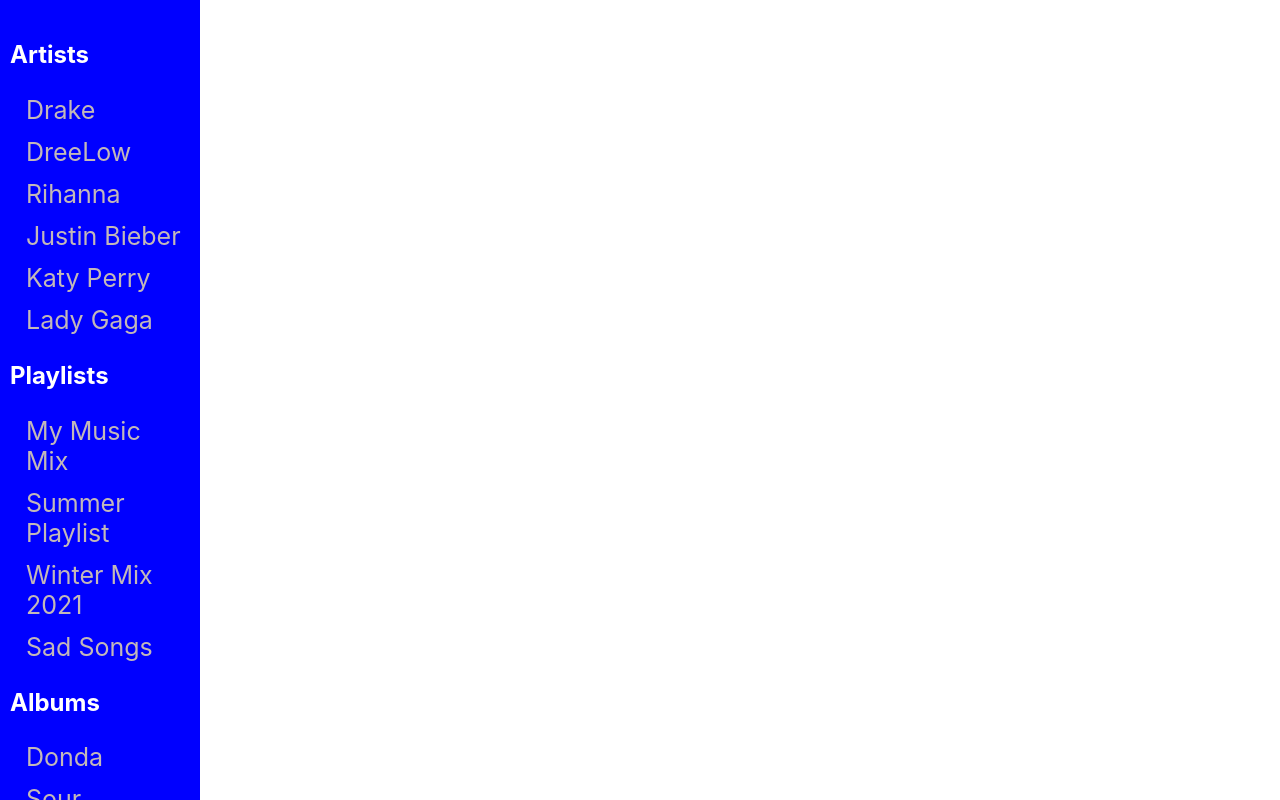
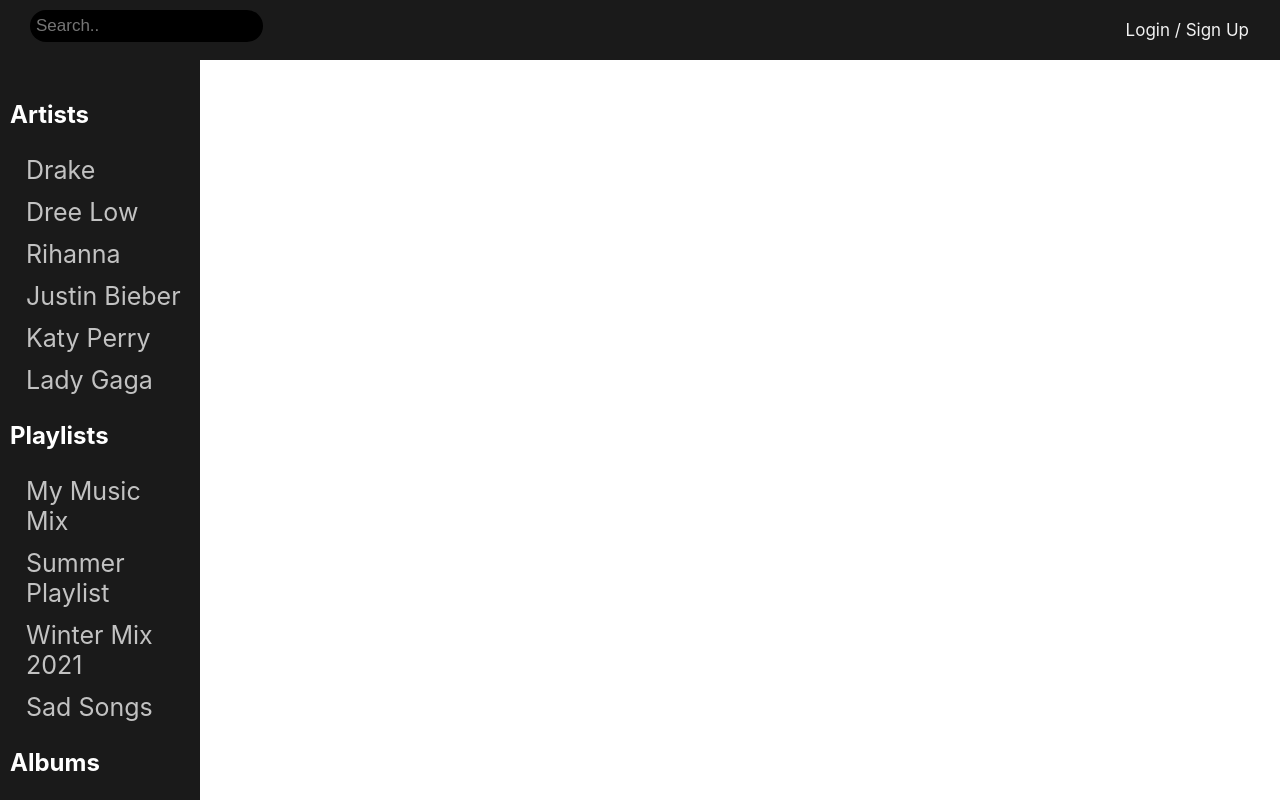
Before and after one commit to Adde-h/DH2642-Project, a React (Create React App) app: page / in a window 1280 px wide. Built offline with nearby package versions, Linux system fonts and the light colour scheme.

Commit message:
Navbar initialized
Co-Authored-By: Danielmebrahtu <79120174+Danielmebrahtu@users.noreply.github.com>

```diff
--- a/src/App.js
+++ b/src/App.js
@@ -2,11 +2,12 @@
 import "../src/styles/App.css";
 import "../src/styles/home.css";
 import SidebarView from "../src/views/SidebarView.js";
+import NavbarView from "./views/NavbarView";
 
 function App() {
 	const artists = [
 		"Drake",
-		"DreeLow",
+		"Dree Low",
 		"Rihanna",
 		"Justin Bieber",
 		"Katy Perry",
@@ -23,7 +24,11 @@
 	const albums = ["Donda", "Sour", "After Hours", "Flawless"];
 
 	return (
+
 		<div className="container">
+    	<div class="navbar">
+        <NavbarView/>
+      </div>
 			<div class="content">
 				<SidebarView artists={artists} playlists={playlists} albums={albums} />
 			</div>
--- a/src/styles/home.css
+++ b/src/styles/home.css
@@ -6,11 +6,12 @@
 	background-color: orange;
   margin: 0;
   color: white;
-
+	overflow-x: hidden; /* Disable horizontal scroll */
 }
 
 .navbar {
-  background-color: green;
+  /*background-color: green;*/
+  background-color: #1a1a1a;
   overflow: hidden;
   width: 100%;
   padding: 0 20px;
@@ -26,7 +27,7 @@
   float: left;
   color: #f2f2f2;
   text-align: center;
-  padding: 14px 16px;
+  padding: 20px 16px;
   text-decoration: none;
   font-size: 17px;
 }
@@ -50,11 +51,15 @@
   border-radius: 20px;
   font-size: 17px;
   float: left;
-  margin-top: 6px;
+  margin-top: 10px;
   background-color: black;
+  color: white;
 }
 
-
+.profile{
+  float: right;
+  margin-right: 25px;
+}
 
 .content {
 	width: 100%;
@@ -71,7 +76,8 @@
   position: fixed; /* Fixed Sidebar (stay in place on scroll) */
 	overflow-x: hidden; /* Disable horizontal scroll */
 	padding-top: 20px;
-	background-color: blue;
+	/*background-color: blue;*/
+  background-color: #1a1a1a;
 
 }
 
@@ -80,7 +86,7 @@
   padding: 6px 8px 6px 16px;
   text-decoration: none;
   font-size: 25px;
-  color: #c3b8b8;
+  color: #c2c2c2;
   display: block;
 }
 
--- /dev/null
+++ b/src/views/NavbarView.js
@@ -0,0 +1,12 @@
+export default function NavbarView(props) {
+  let isLoggedIn = false;
+
+	return (
+		<div class="navbarcontent">
+			<input type="text" placeholder="Search.." />
+      <div class="profile">
+			  <a href="#">{isLoggedIn ? "Username" : "Login / Sign Up"}</a>
+      </div>
+		</div>
+	);
+}
```
